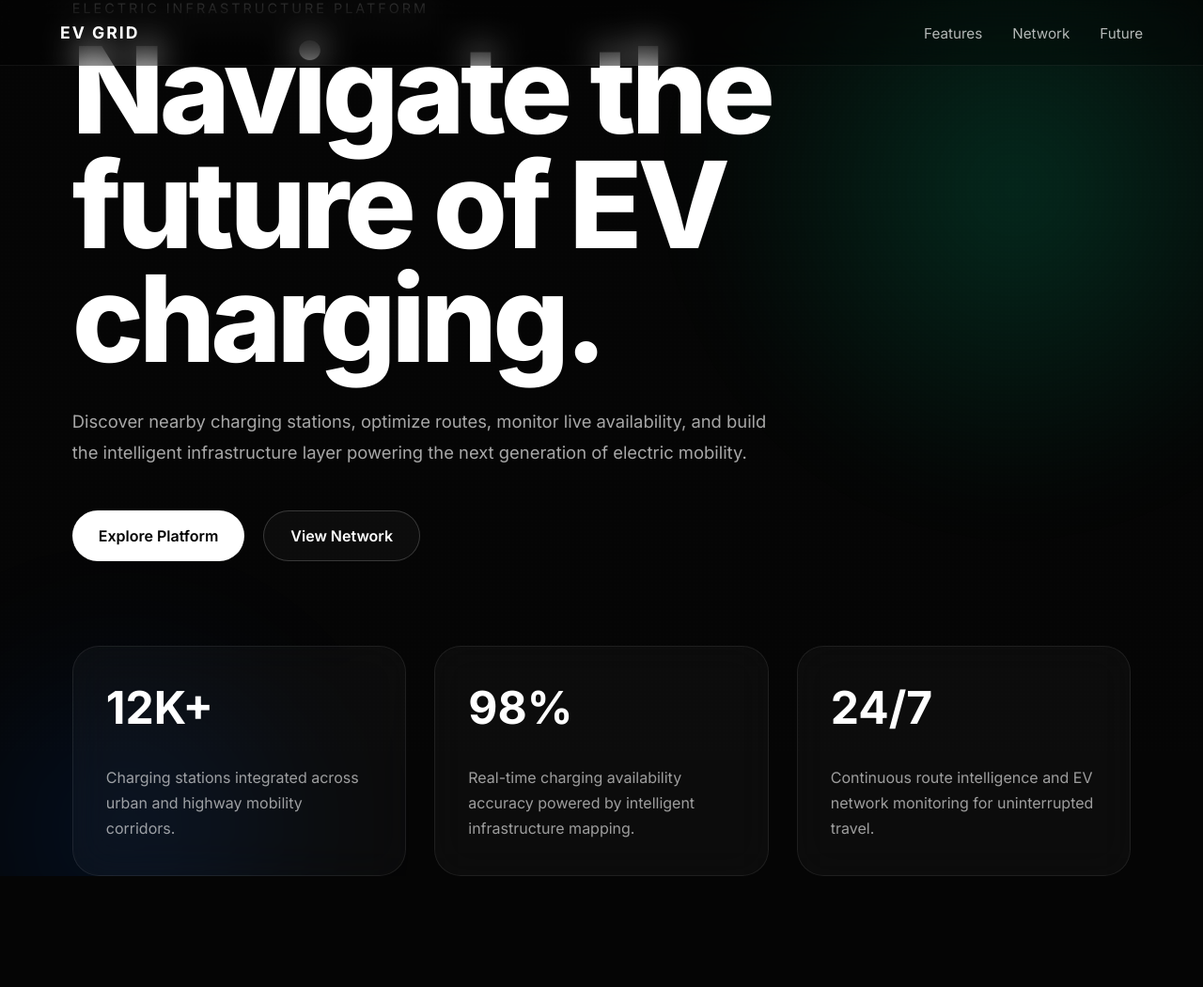
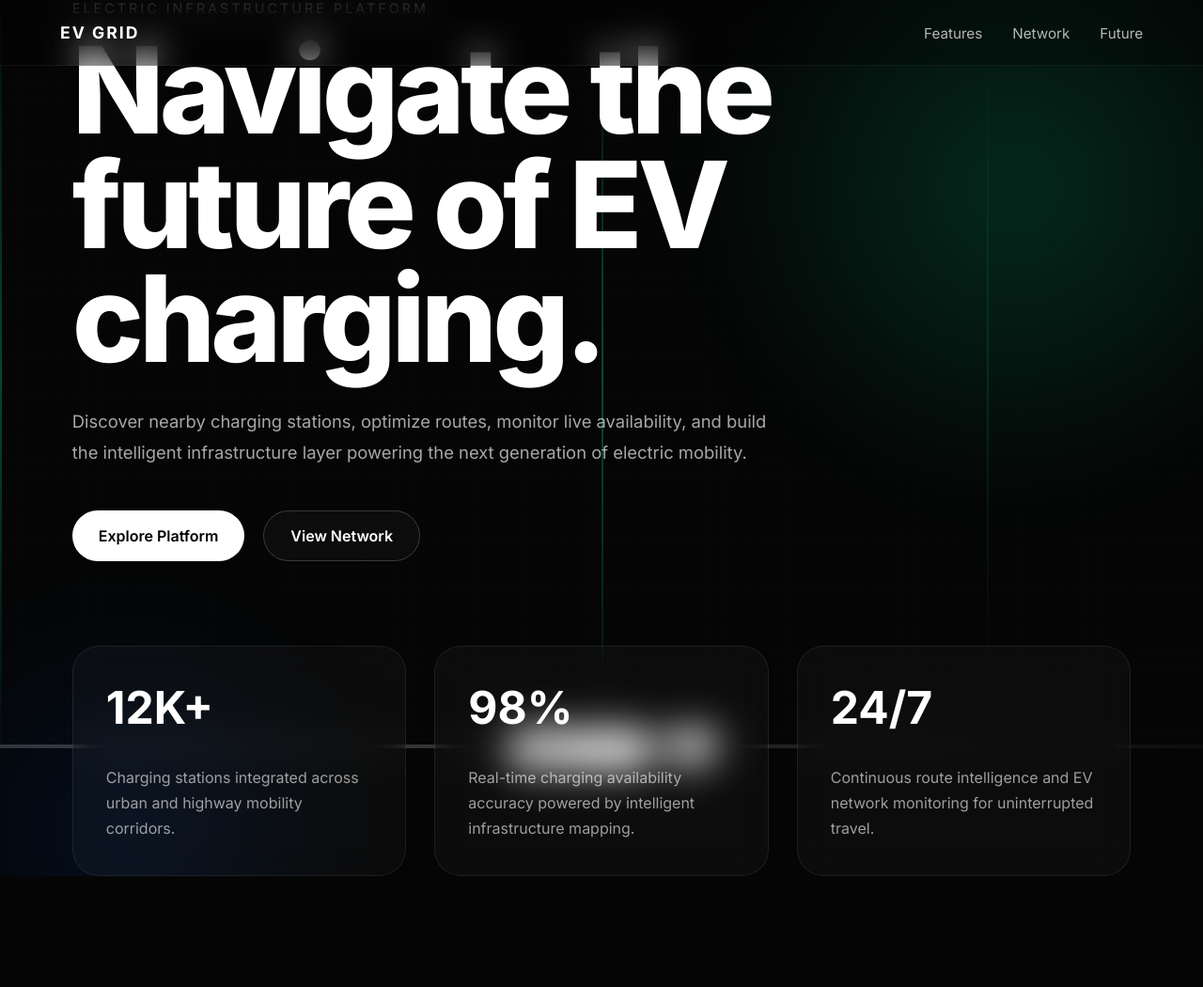
Before and after one commit to Kaibalya-Mohanty/EV-Charging-Station-Locator, a Flask app: page / in a window 1280 px wide. Shown: the top 1050 px of the page at 94% size. Run offline with Flask 3, Linux system fonts and the light colour scheme; some libraries are stand-ins or nearby versions.

Commit message:
updated home.html

```diff
--- a/templates/home.html
+++ b/templates/home.html
@@ -365,6 +365,10 @@
 
     <div class="grain"></div>
 
+    <div class="energy-line"></div>
+    <div class="energy-line"></div>
+    <div class="energy-line"></div>
+
     <nav>
         <h1>EV GRID</h1>
 
@@ -408,6 +412,16 @@
                     <h3>24/7</h3>
                     <p>Continuous route intelligence and EV network monitoring for uninterrupted travel.</p>
                 </div>
+            </div>
+        </div>
+        <div class="highway">
+            <div class="road"></div>
+
+            <div class="truck">
+                <div class="truck-body"></div>
+                <div class="truck-cabin"></div>
+                <div class="wheel left"></div>
+                <div class="wheel right"></div>
             </div>
         </div>
     </section>
@@ -509,6 +523,143 @@
         <div>Built for intelligent electric mobility systems.</div>
     </footer>
 
+    <style>
+        .highway {
+            position: absolute;
+            bottom: 80px;
+            left: 0;
+            width: 100%;
+            height: 120px;
+            overflow: hidden;
+            opacity: 0.9;
+            pointer-events: none;
+        }
+
+        .road {
+            position: absolute;
+            width: 200%;
+            height: 4px;
+            background: linear-gradient(to right, transparent, rgba(255, 255, 255, 0.25), transparent);
+            top: 50%;
+            animation: roadMove 8s linear infinite;
+        }
+
+        .truck {
+            position: absolute;
+            bottom: 20px;
+            left: -250px;
+            width: 220px;
+            height: 70px;
+            animation: truckDrive 14s linear infinite;
+        }
+
+        .truck-body {
+            position: absolute;
+            width: 150px;
+            height: 45px;
+            background: linear-gradient(to right, #d9d9d9, #ffffff);
+            border-radius: 10px;
+            bottom: 12px;
+            left: 0;
+            box-shadow: 0 0 30px rgba(255, 255, 255, 0.15);
+        }
+
+        .truck-cabin {
+            position: absolute;
+            width: 55px;
+            height: 35px;
+            background: linear-gradient(to right, #cfcfcf, #ffffff);
+            right: 0;
+            bottom: 22px;
+            border-radius: 8px;
+        }
+
+        .wheel {
+            position: absolute;
+            width: 24px;
+            height: 24px;
+            background: #111;
+            border: 4px solid #888;
+            border-radius: 50%;
+            bottom: 0;
+            animation: wheelSpin 1s linear infinite;
+        }
+
+        .wheel.left {
+            left: 30px;
+        }
+
+        .wheel.right {
+            right: 20px;
+        }
+
+        .energy-line {
+            position: absolute;
+            width: 2px;
+            height: 100vh;
+            background: linear-gradient(to bottom, transparent, rgba(0, 255, 170, 0.35), transparent);
+            animation: pulseLine 4s ease-in-out infinite;
+        }
+
+        .energy-line:nth-child(1) {
+            left: 15%;
+        }
+
+        .energy-line:nth-child(2) {
+            left: 50%;
+            animation-delay: 1s;
+        }
+
+        .energy-line:nth-child(3) {
+            left: 82%;
+            animation-delay: 2s;
+        }
+
+        @keyframes truckDrive {
+            0% {
+                transform: translateX(0);
+            }
+
+            100% {
+                transform: translateX(calc(100vw + 400px));
+            }
+        }
+
+        @keyframes wheelSpin {
+            from {
+                transform: rotate(0deg);
+            }
+
+            to {
+                transform: rotate(360deg);
+            }
+        }
+
+        @keyframes roadMove {
+            from {
+                transform: translateX(0);
+            }
+
+            to {
+                transform: translateX(-50%);
+            }
+        }
+
+        @keyframes pulseLine {
+
+            0%,
+            100% {
+                opacity: 0.2;
+                transform: scaleY(0.9);
+            }
+
+            50% {
+                opacity: 0.9;
+                transform: scaleY(1.1);
+            }
+        }
+    </style>
+
     <script>
         const reveals = document.querySelectorAll('.reveal');
 
```
